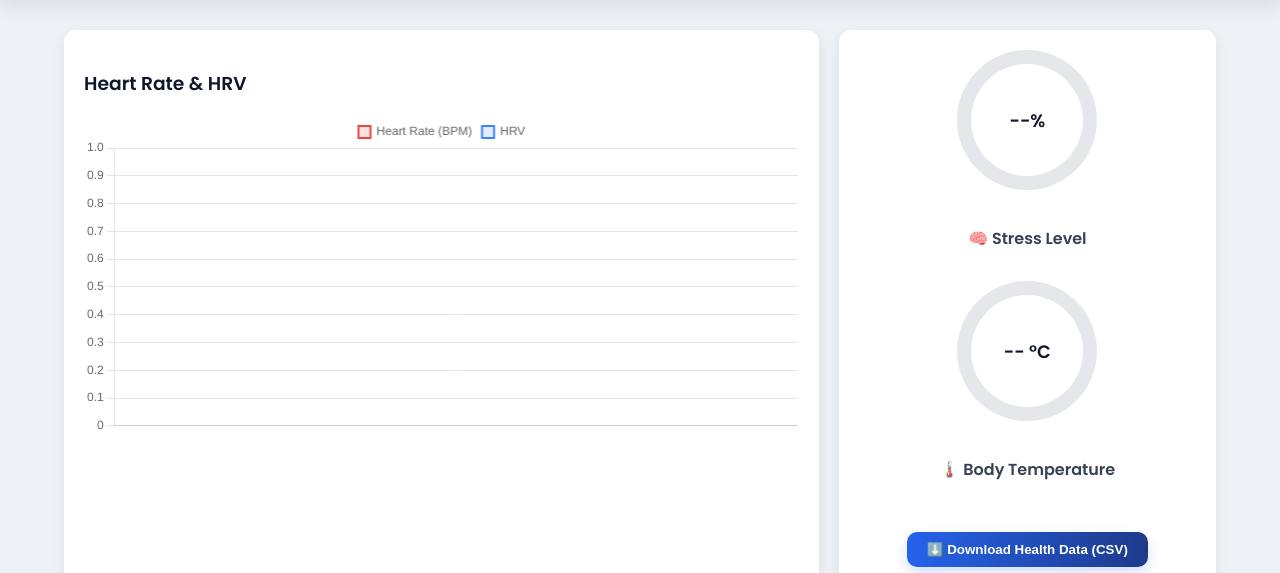
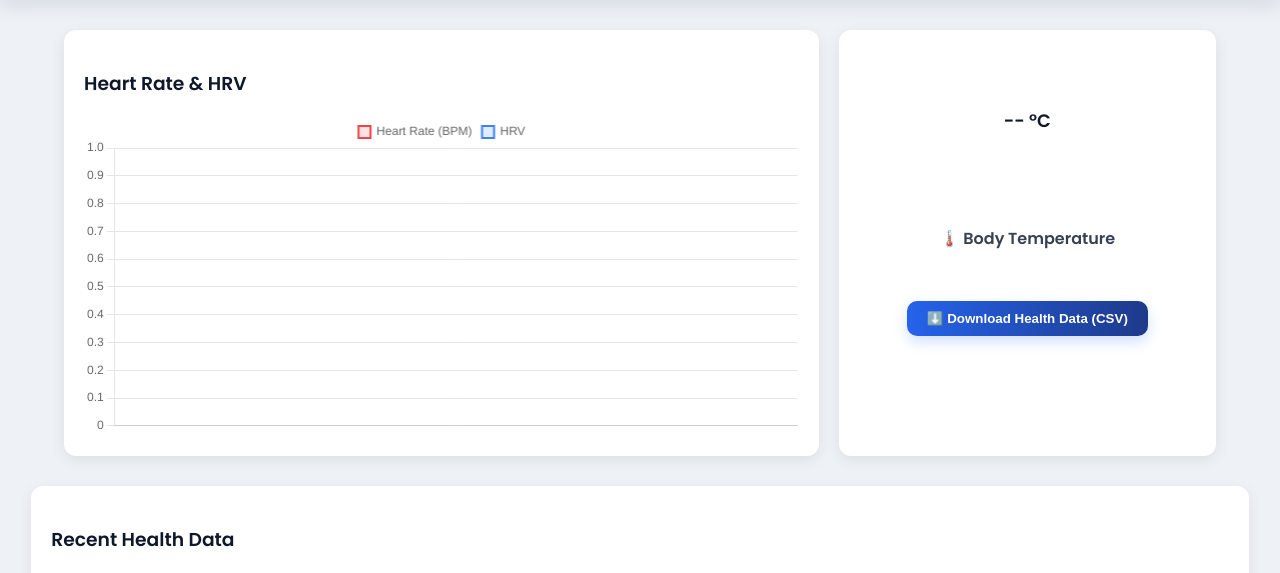
Before and after one commit to bhautikchothanipc5610-glitch/wearable-health, a Flask app: page / in a window 1280 px wide. Shown: the part 78-651 px from the top of the page. Run offline with Flask 3, Linux system fonts and the light colour scheme; data that the repository does not hold is empty.

Commit message:
update dashboard

```diff
--- a/templates/dashboard.html
+++ b/templates/dashboard.html
@@ -18,18 +18,14 @@
   </header>
 
   <div class="dashboard">
+    <!-- Heart Rate & HRV Chart -->
     <div class="card">
       <h3>Heart Rate & HRV</h3>
       <canvas id="healthChart"></canvas>
     </div>
 
+    <!-- Temperature Gauge Only -->
     <div class="card" id="gaugeSection">
-      <div class="gauge-container">
-        <canvas id="stressGauge"></canvas>
-        <div class="gauge-label" id="stressValue">--%</div>
-      </div>
-      <div class="gauge-title">🧠 Stress Level</div>
-
       <div class="gauge-container">
         <canvas id="tempGauge"></canvas>
         <div class="gauge-label" id="tempValue">-- °C</div>
@@ -42,6 +38,7 @@
     </div>
   </div>
 
+  <!-- Recent Data Table -->
   <div class="table-card">
     <h3>Recent Health Data</h3>
     <table id="data">
```
